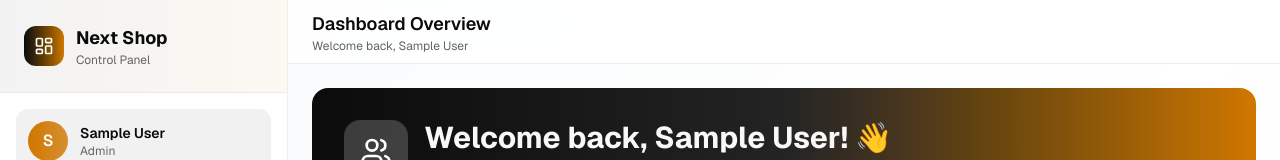
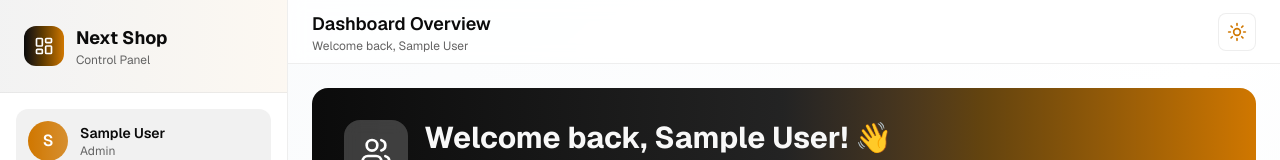
Before and after one commit to Shajidaa/next-shop, a Next.js app: page /dashboard in a window 1280 px wide. Shown: the top 160 px of the page. Built offline with nearby package versions, Linux system fonts and the light colour scheme; sample sign-in values are in the browser's storage.

Commit message:
theme provider add

```diff
--- a/src/app/(dashboard)/layout.jsx
+++ b/src/app/(dashboard)/layout.jsx
@@ -9,13 +9,10 @@ import {
   LogOut,
   Menu,
   X,
-  User,
-  Settings,
   ChevronRight,
-  Bell,
-  Search,
   Building2
 } from "lucide-react";
+import ThemeToggle from "@/components/ThemeToggle";
 
 export default function DashboardLayout({ children }) {
   const { user, loading, logout } = useAuth();
@@ -185,7 +182,10 @@ export default function DashboardLayout({ children }) {
             </div>
           </div>
 
-
+          <div className="flex items-center gap-4">
+            {/* Theme Toggle */}
+            <ThemeToggle />
+          </div>
         </header>
 
         {/* Main Content */}
--- a/src/app/layout.js
+++ b/src/app/layout.js
@@ -5,6 +5,7 @@ import "./globals.css";
 import { Navbar } from "@/components/Navbar";
 import Footer from "@/components/Footer";
 import { AuthProvider } from "@/context/AuthContext";
+import { ThemeProvider } from "@/context/ThemeContext";
 
 const geistSans = Geist({
   variable: "--font-geist-sans",
@@ -21,17 +22,19 @@ function LayoutContent({ children }) {
   const isDashboard = pathname?.startsWith('/dashboard');
 
   return (
-    <AuthProvider>
-      {!isDashboard && <Navbar />}
-      {children}
-      {!isDashboard && <Footer />}
-    </AuthProvider>
+    <ThemeProvider>
+      <AuthProvider>
+        {!isDashboard && <Navbar />}
+        {children}
+        {!isDashboard && <Footer />}
+      </AuthProvider>
+    </ThemeProvider>
   );
 }
 
 export default function RootLayout({ children }) {
   return (
-    <html lang="en">
+    <html lang="en" suppressHydrationWarning>
       <head>
         <title>Next Shop</title>
         <meta name="description" content="Premium e-commerce platform" />
--- a/src/components/Navbar.jsx
+++ b/src/components/Navbar.jsx
@@ -4,6 +4,7 @@ import { useState, useEffect } from "react";
 import Link from "next/link";
 import { useRouter, usePathname } from "next/navigation";
 import { useAuth } from "@/context/AuthContext";
+import ThemeToggle from "@/components/ThemeToggle";
 
 export function Navbar() {
   const [isMenuOpen, setIsMenuOpen] = useState(false);
@@ -106,6 +107,9 @@ export function Navbar() {
 
           {/* User Section */}
           <div className="hidden md:flex items-center space-x-4">
+            {/* Theme Toggle */}
+            <ThemeToggle />
+
             {!loading &&
               (user ? (
                 <div className="flex items-center space-x-4">
@@ -153,7 +157,10 @@ export function Navbar() {
           </div>
 
           {/* Mobile menu button */}
-          <div className="md:hidden">
+          <div className="md:hidden flex items-center space-x-2">
+            {/* Theme Toggle for Mobile */}
+            <ThemeToggle />
+
             <button
               onClick={() => setIsMenuOpen(!isMenuOpen)}
               className="relative p-2 text-muted-foreground hover:text-foreground hover:bg-muted/50 rounded-lg transition-all duration-200"
--- /dev/null
+++ b/src/components/ThemeToggle.jsx
@@ -0,0 +1,41 @@
+"use client";
+
+import { Sun, Moon } from "lucide-react";
+import { useTheme } from "@/context/ThemeContext";
+
+export function ThemeToggle({ className = "" }) {
+  const { theme, toggleTheme, isDark } = useTheme();
+
+  return (
+    <button
+      onClick={toggleTheme}
+      className={`relative p-2 rounded-lg border border-border/50 bg-card hover:bg-muted/50 transition-all duration-200 group ${className}`}
+      aria-label={`Switch to ${isDark ? 'light' : 'dark'} theme`}
+    >
+      <div className="relative w-5 h-5">
+        {/* Sun Icon */}
+        <Sun
+          className={`absolute inset-0 w-5 h-5 text-accent transition-all duration-300 ${
+            isDark
+              ? 'opacity-0 rotate-90 scale-0'
+              : 'opacity-100 rotate-0 scale-100'
+          }`}
+        />
+
+        {/* Moon Icon */}
+        <Moon
+          className={`absolute inset-0 w-5 h-5 text-accent transition-all duration-300 ${
+            isDark
+              ? 'opacity-100 rotate-0 scale-100'
+              : 'opacity-0 -rotate-90 scale-0'
+          }`}
+        />
+      </div>
+
+      {/* Hover effect */}
+      <div className="absolute inset-0 bg-accent/10 rounded-lg opacity-0 group-hover:opacity-100 transition-opacity duration-200"></div>
+    </button>
+  );
+}
+
+export default ThemeToggle;
--- /dev/null
+++ b/src/context/ThemeContext.js
@@ -0,0 +1,70 @@
+"use client";
+
+import { createContext, useContext, useEffect, useState } from "react";
+
+const ThemeContext = createContext();
+
+export function ThemeProvider({ children }) {
+  const [theme, setTheme] = useState("light");
+  const [mounted, setMounted] = useState(false);
+
+  // Initialize theme from localStorage or system preference
+  useEffect(() => {
+    const savedTheme = localStorage.getItem("theme");
+    const systemTheme = window.matchMedia("(prefers-color-scheme: dark)").matches ? "dark" : "light";
+    const initialTheme = savedTheme || systemTheme;
+
+    setTheme(initialTheme);
+    setMounted(true);
+  }, []);
+
+  // Apply theme to document
+  useEffect(() => {
+    if (mounted) {
+      const root = document.documentElement;
+
+      if (theme === "dark") {
+        root.classList.add("dark");
+      } else {
+        root.classList.remove("dark");
+      }
+
+      localStorage.setItem("theme", theme);
+    }
+  }, [theme, mounted]);
+
+  const toggleTheme = () => {
+    setTheme(prev => prev === "light" ? "dark" : "light");
+  };
+
+  const setLightTheme = () => setTheme("light");
+  const setDarkTheme = () => setTheme("dark");
+
+  const value = {
+    theme,
+    toggleTheme,
+    setLightTheme,
+    setDarkTheme,
+    isDark: theme === "dark",
+    isLight: theme === "light"
+  };
+
+  // Prevent hydration mismatch
+  if (!mounted) {
+    return <div style={{ visibility: "hidden" }}>{children}</div>;
+  }
+
+  return (
+    <ThemeContext.Provider value={value}>
+      {children}
+    </ThemeContext.Provider>
+  );
+}
+
+export function useTheme() {
+  const context = useContext(ThemeContext);
+  if (!context) {
+    throw new Error("useTheme must be used within a ThemeProvider");
+  }
+  return context;
+}
```
